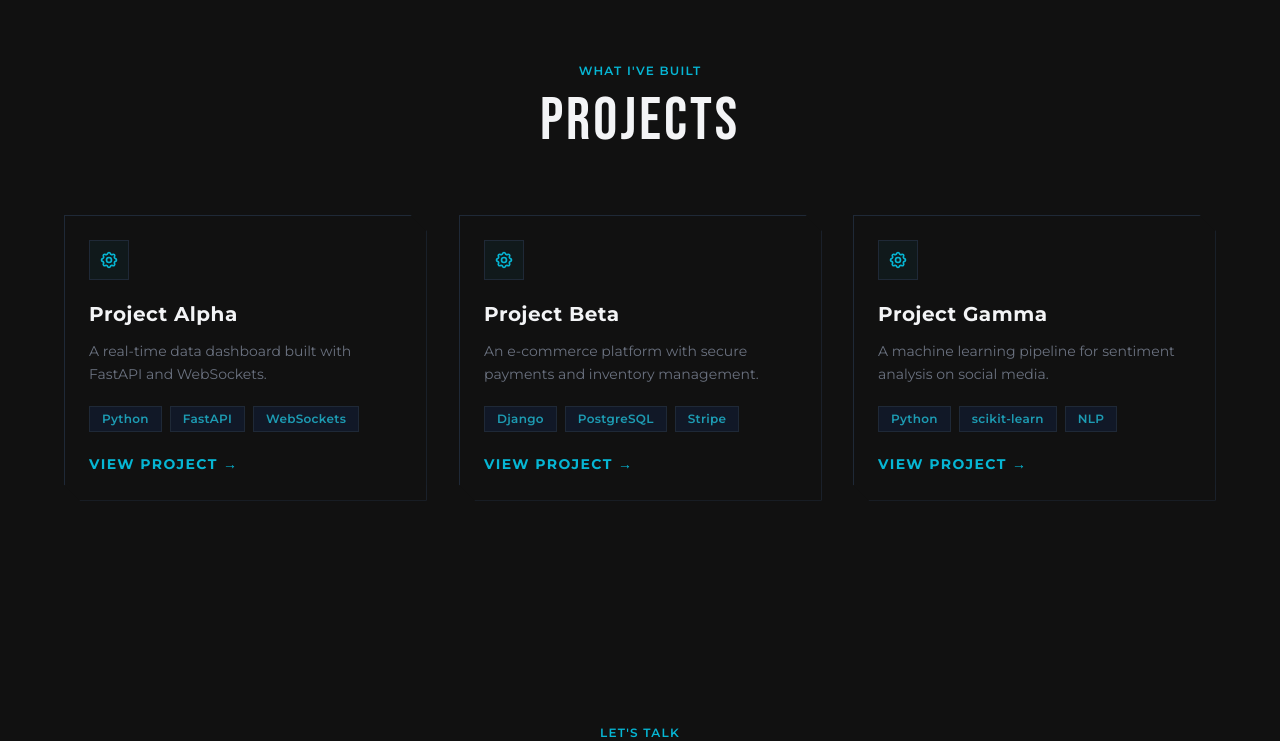
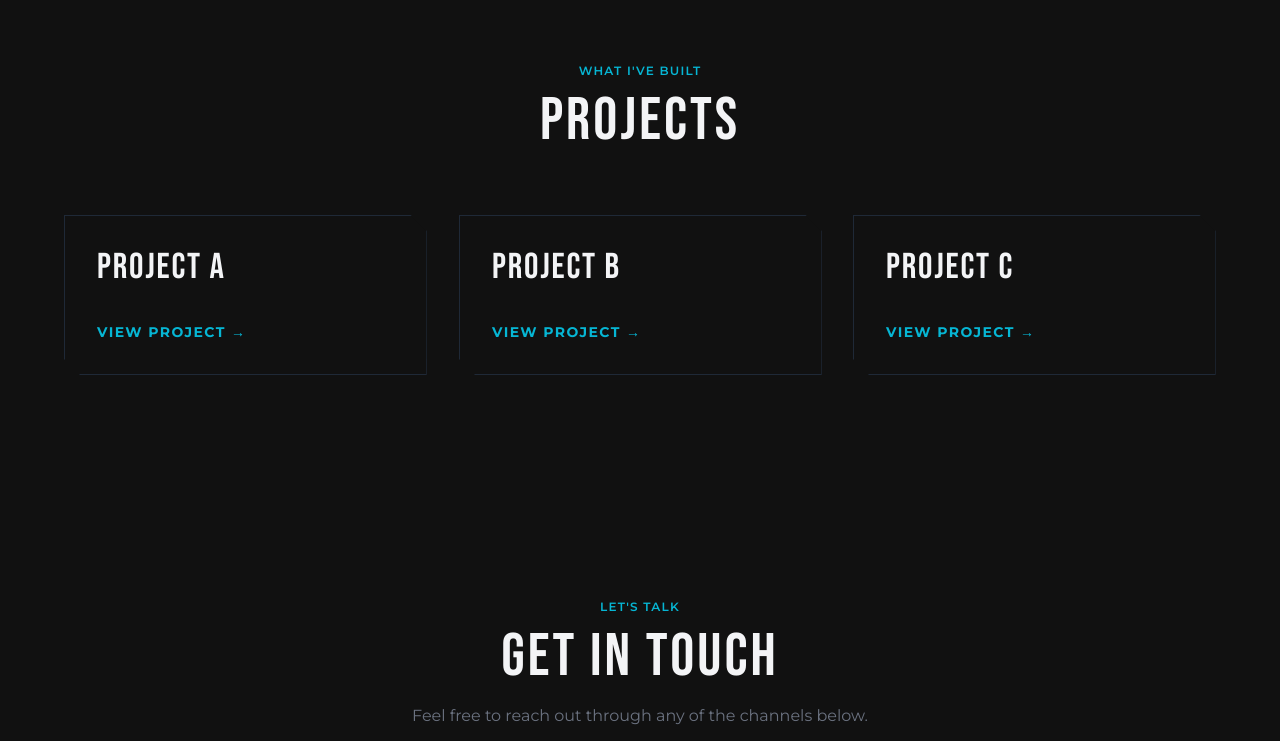
Before and after one commit to abimferdous-pixel/portfolio, a FastAPI app: page / in a window 1280 px wide. Shown: the part 1983-2724 px from the top of the page. Run offline with FastAPI, Linux system fonts and the light colour scheme; some libraries are stand-ins or nearby versions.

Commit message:
Simplify project cards to title and link only

```diff
--- a/app/main.py
+++ b/app/main.py
@@ -25,24 +25,9 @@ PORTFOLIO_DATA = {
         "Arduino Library",
     ],
     "projects": [
-        {
-            "title": "Project Alpha",
-            "description": "A real-time data dashboard built with FastAPI and WebSockets.",
-            "tags": ["Python", "FastAPI", "WebSockets"],
-            "slug": "project-alpha",
-        },
-        {
-            "title": "Project Beta",
-            "description": "An e-commerce platform with secure payments and inventory management.",
-            "tags": ["Django", "PostgreSQL", "Stripe"],
-            "slug": "project-beta",
-        },
-        {
-            "title": "Project Gamma",
-            "description": "A machine learning pipeline for sentiment analysis on social media.",
-            "tags": ["Python", "scikit-learn", "NLP"],
-            "slug": "project-gamma",
-        },
+        {"title": "Project A", "slug": "project-a"},
+        {"title": "Project B", "slug": "project-b"},
+        {"title": "Project C", "slug": "project-c"},
     ],
     "social": {
         "github": "https://github.com/yourhandle",
--- a/app/templates/index.html
+++ b/app/templates/index.html
@@ -136,22 +136,10 @@
       <h2 class="font-display text-6xl tracking-wider mb-16">Projects</h2>
       <div class="grid md:grid-cols-3 gap-8 text-left">
         {% for project in data.projects %}
-        <div class="project-card tilt-card group border border-gray-800 p-6 transition-colors duration-300 hover:border-cyan-500/50"
+        <div class="project-card tilt-card group border border-gray-800 p-8 transition-colors duration-300 hover:border-cyan-500/50 flex flex-col justify-between min-h-[160px]"
              style="background-color:#111111; clip-path: polygon(0 0, calc(100% - 16px) 0, 100% 16px, 100% 100%, 16px 100%, 0 calc(100% - 16px))">
-          <div class="w-10 h-10 bg-cyan-500/5 border border-gray-800 flex items-center justify-center mb-5 group-hover:border-cyan-500/40 transition-colors">
-            <svg class="w-5 h-5 text-accent" fill="none" stroke="currentColor" viewBox="0 0 24 24">
-              <path stroke-linecap="round" stroke-linejoin="round" stroke-width="2" d="M10.325 4.317c.426-1.756 2.924-1.756 3.35 0a1.724 1.724 0 002.573 1.066c1.543-.94 3.31.826 2.37 2.37a1.724 1.724 0 001.065 2.572c1.756.426 1.756 2.924 0 3.35a1.724 1.724 0 00-1.066 2.573c.94 1.543-.826 3.31-2.37 2.37a1.724 1.724 0 00-2.572 1.065c-.426 1.756-2.924 1.756-3.35 0a1.724 1.724 0 00-2.573-1.066c-1.543.94-3.31-.826-2.37-2.37a1.724 1.724 0 00-1.065-2.572c-1.756-.426-1.756-2.924 0-3.35a1.724 1.724 0 001.066-2.573c-.94-1.543.826-3.31 2.37-2.37.996.608 2.296.07 2.572-1.065z"/>
-              <path stroke-linecap="round" stroke-linejoin="round" stroke-width="2" d="M15 12a3 3 0 11-6 0 3 3 0 016 0z"/>
-            </svg>
-          </div>
-          <h3 class="text-xl font-bold mb-3 group-hover:text-accent transition-colors duration-200 tracking-wide">{{ project.title }}</h3>
-          <p class="text-gray-500 text-sm leading-relaxed mb-5">{{ project.description }}</p>
-          <div class="flex flex-wrap gap-2 mb-5">
-            {% for tag in project.tags %}
-            <span class="text-xs bg-gray-900 text-cyan-400/70 px-3 py-1 border border-gray-800 font-semibold tracking-wide">{{ tag }}</span>
-            {% endfor %}
-          </div>
-          <a href="/project/{{ project.slug }}" class="text-accent text-sm font-bold tracking-widest hover:underline uppercase">View Project →</a>
+          <h3 class="font-display text-4xl tracking-wider group-hover:text-accent transition-colors duration-200">{{ project.title }}</h3>
+          <a href="/project/{{ project.slug }}" class="text-accent text-sm font-bold tracking-widest hover:underline uppercase mt-6 inline-block">View Project →</a>
         </div>
         {% endfor %}
       </div>
```
Also changed, not shown: app/templates/project.html (+0 -7 lines).
